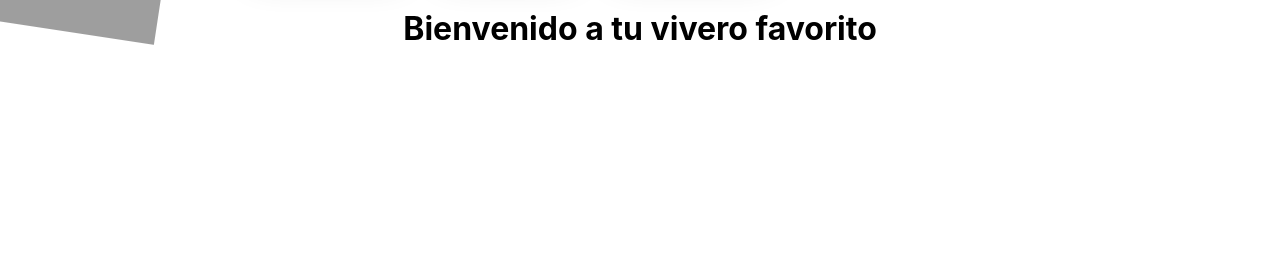
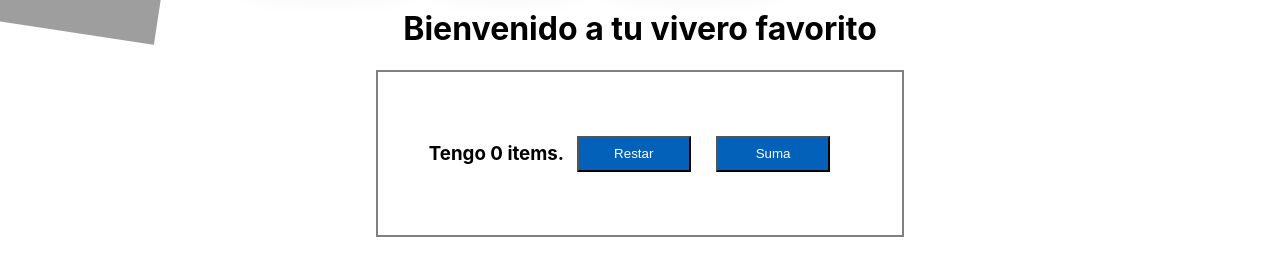
Before and after one commit to yaelcampos/CursoReactCoderhouse2022, a React (Create React App) app in the folder viveroplanton/: page / in a window 1280 px wide. Shown: the part 132-408 px from the top of the page. Built offline with nearby package versions, Linux system fonts and the light colour scheme; grey boxes are pictures that could not be loaded.

Commit message:
Agrego boton contador

```diff
--- a/viveroplanton/src/App.css
+++ b/viveroplanton/src/App.css
@@ -67,6 +67,11 @@
   justify-content: space-around;
 }
 
+.divContainerCounterButton {
+  display: flex;
+  justify-content: center;
+}
+
 
 
 @keyframes App-logo-spin {
--- a/viveroplanton/src/App.js
+++ b/viveroplanton/src/App.js
@@ -2,15 +2,21 @@
 import './App.css';
 import NavBar from './componentes/NavBar/NavBar';
 import ItemListContainer from './componentes/ItemListContainer/ItemListContainer';
-
+import CounterButton from './componentes/CounterButton/CounterButton';
 
 function App() {
+  const stock = 10;
   return (
     <div className="App">
       <header className="App-header">
         <NavBar/>
       </header>
+      <div>
         <ItemListContainer greeting="Bienvenido a tu vivero favorito"/>
+      </div>
+      <div className='divContainerCounterButton'>
+        <CounterButton stock = {stock}/>
+      </div>
     </div>
   );
 }
--- /dev/null
+++ b/viveroplanton/src/componentes/CounterButton/CounterButton.js
@@ -0,0 +1,25 @@
+import "./style.css"
+import React, { useState } from 'react'
+
+const Counter = (props) => {
+    const [items, setItems] = useState(0)
+
+
+    const sumar = () => items <= props.stock -1 ? setItems(items + 1) : alert("Alcanzaste el maximo de stock")
+    const restar = () => items > 0 ? setItems(items - 1) : alert("Te quedaste sin stock ")
+
+
+
+return (
+    <>
+        <div class="DivContenedorBotones">
+            <h3>Tengo {items} items. </h3>
+            <button onClick={restar}>Restar</button>
+            <button onClick={sumar}>Suma</button>
+
+        </div>
+    </>
+)
+}
+
+export default Counter
--- /dev/null
+++ b/viveroplanton/src/componentes/CounterButton/style.css
@@ -0,0 +1,15 @@
+.DivContenedorBotones {
+    display: flex;
+    width: 33%;
+    height: 15%;
+    border: 2px solid grey;
+    padding: 4%;
+}
+
+.DivContenedorBotones > button {
+    background-color: #0461ba;
+    color: #fff;
+    width: 27%;
+    padding: 2%;
+    margin: 3%;
+}
```
